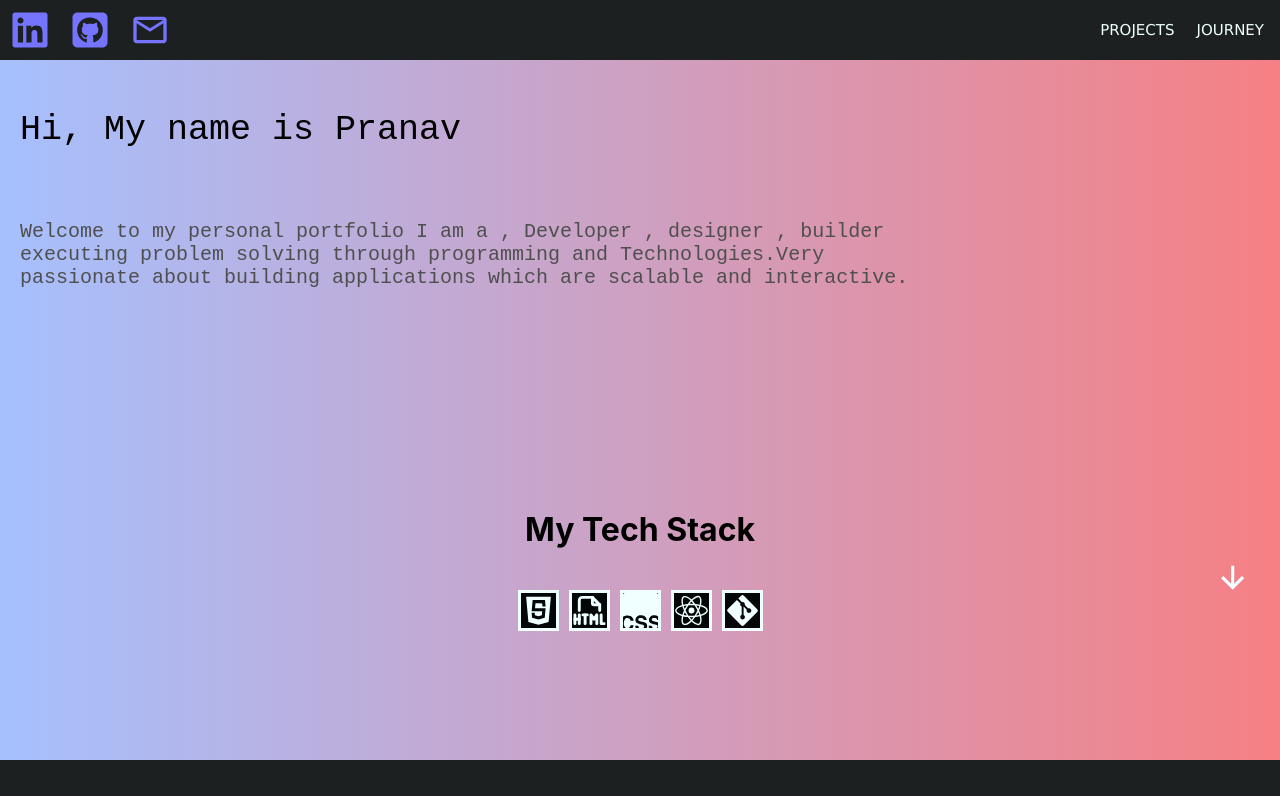
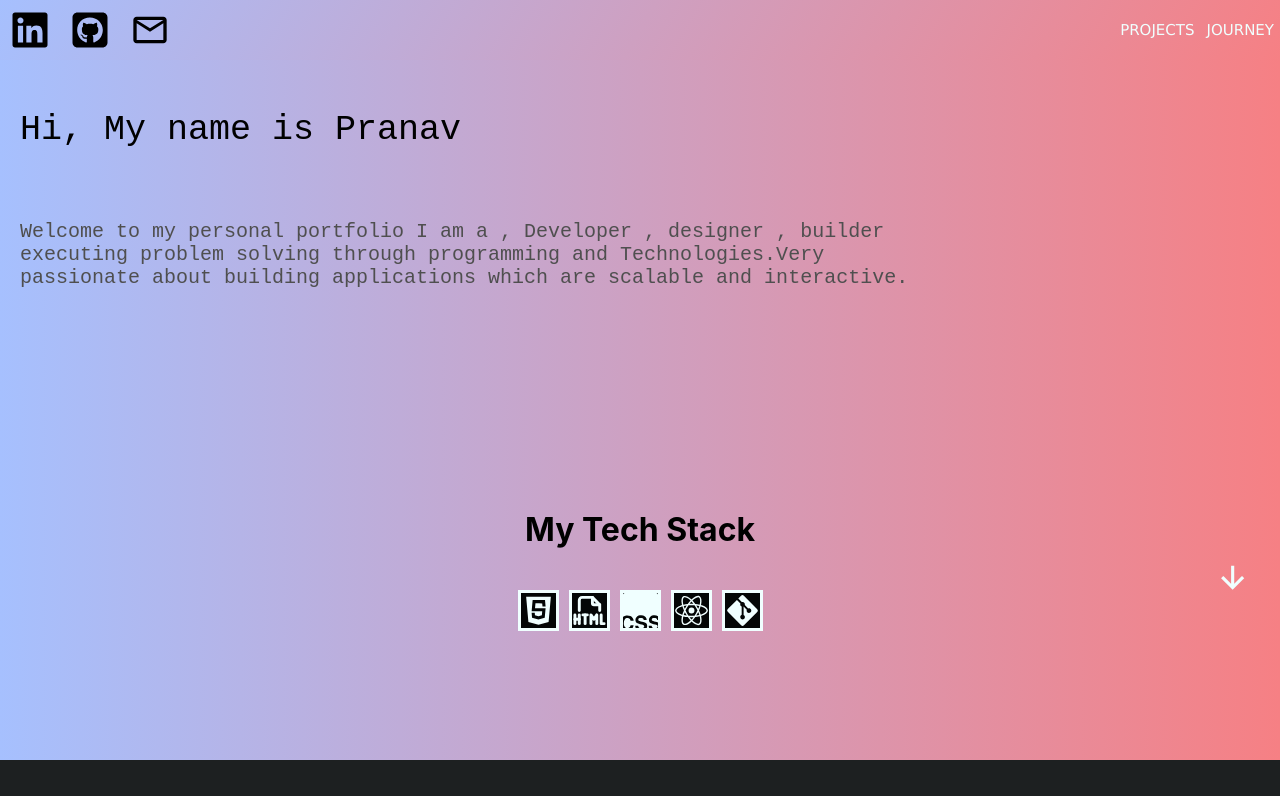
Before and after one commit to PranavJSX/React_folio, a React (Create React App) app: page / in a window 1280 px wide. Shown: the top 796 px of the page. Built offline with nearby package versions, Linux system fonts and the light colour scheme; a web font is replaced by a local one.

Commit message:
updating the header with the latest gradient scheme .

```diff
--- a/src/Home_page_components/Top/Header.css
+++ b/src/Home_page_components/Top/Header.css
@@ -8,7 +8,11 @@
     flex-direction: row;
     top: 0;
     justify-content: flex-end;
+    width: 100%;
+    overflow: hidden;
+    background-image: linear-gradient(120deg, #a6c0fe 0%, #f68084 100%);
 }
+
 
 .top_nav>button{
     border: none;
@@ -22,7 +26,6 @@
     background-color:  inherit;
 
     font-family:Verdana, Geneva, Tahoma, sans-serif;
-    margin-right: 10px;
 }
 
 
@@ -35,6 +38,7 @@
     flex-direction: row;
     justify-content: space-between;
     gap: 10px;
+    overflow: hidden;
 }
 .dropdown>a{
     color: azure;
@@ -50,6 +54,6 @@
 .material_icons_header{
     height: 40px;
     width: 50px;
-    color: rgb(116, 116, 255);
+    color: rgb(0, 0, 0);
     /* background-color: rgb(255, 9, 9); */
 }
--- a/src/Home_page_components/Top/Header.jsx
+++ b/src/Home_page_components/Top/Header.jsx
@@ -18,9 +18,8 @@ export const Header=()=>{
             </div>
         <button onClick={()=>{document.querySelector('.topic_display').scrollIntoView({behavior:"smooth"},true);
             }}>PROJECTS</button>
-        <button onClick={()=>{document.querySelector('#experience_header').scrollIntoView({behavior:"smooth"},true);
+        <button className = "journey_button" onClick={()=>{document.querySelector('#experience_header').scrollIntoView({behavior:"smooth"},true);
             }}>JOURNEY</button>
-        {/* <div className="multi"> */}
 
     </div>
     </>
```
